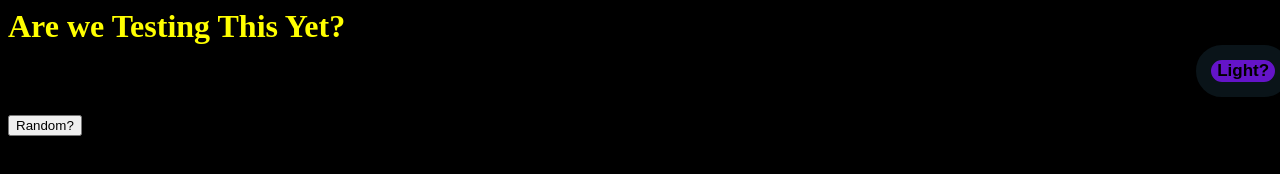
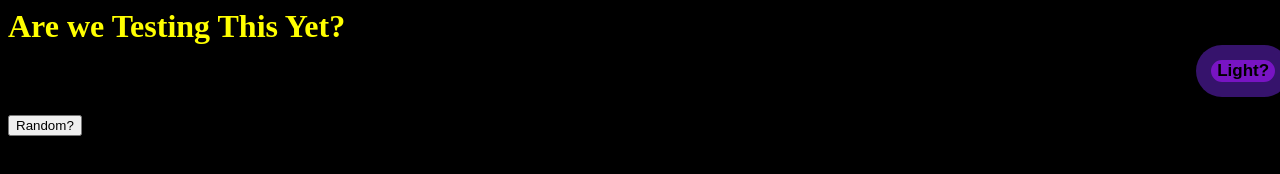
Before and after one commit to AmIExtinct/IsJSBad, a plain HTML site: page index.htm in a window 1280 px wide. In both pictures the pointer is over the button "Light?". Shown: the top 174 px of the page. Drawn offline with Linux system fonts and the light colour scheme.

Commit message:
Whats The Purpose Of these compulsory Commit messages?

```diff
--- a/css/template/themeButton.css
+++ b/css/template/themeButton.css
@@ -1,5 +1,5 @@
 #themeButton:hover{
-   background-color: rgb(100, 20, 200);
+   background-color: rgb(120, 20, 195);
    font-weight: 850;
    font-size: 17px;
    margin-left: 94%;
@@ -9,5 +9,5 @@
    border-style: solid;
    border-radius: 215ch;
    border-width: 15px;
-   border-color: rgba(10, 20, 25, 1);
+   border-color: rgba(10, 19, 50, 0.6);
 }
```
